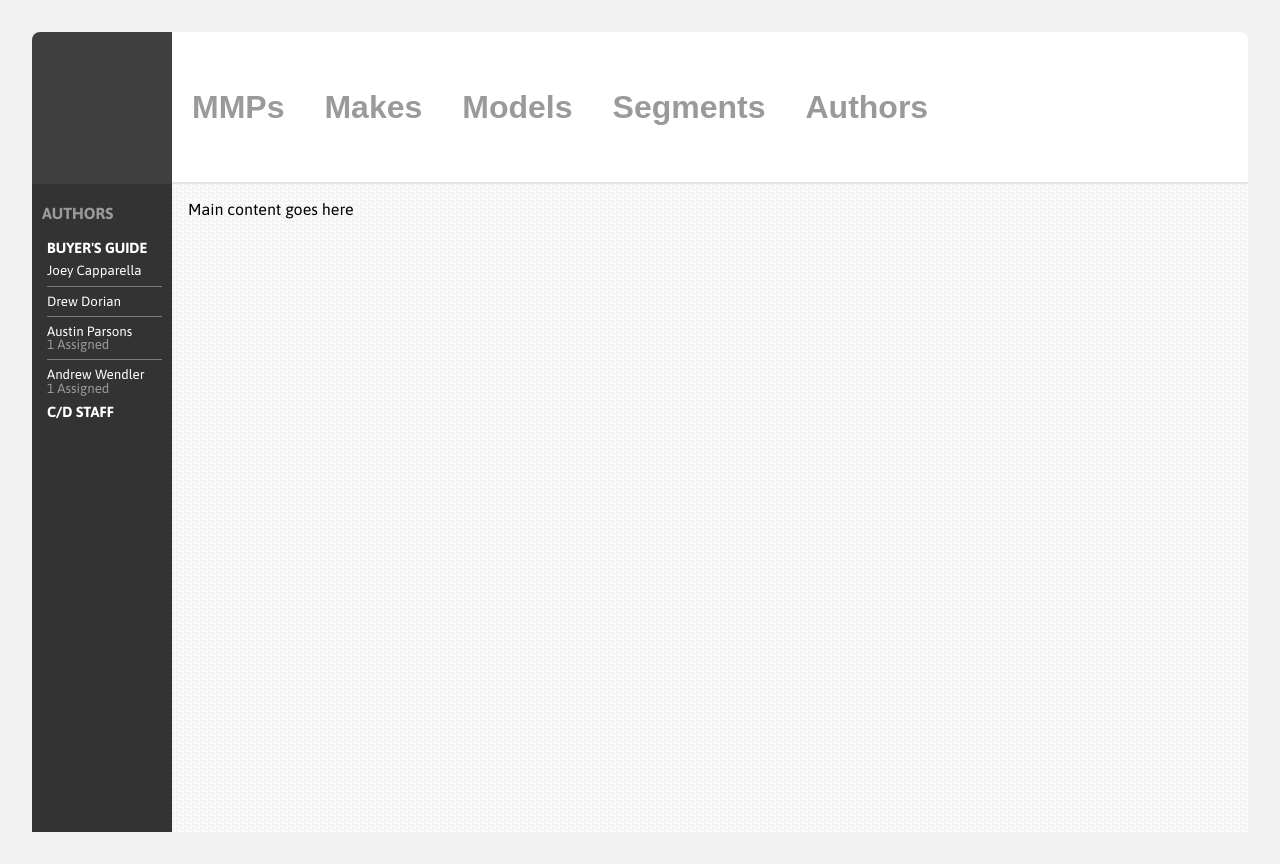
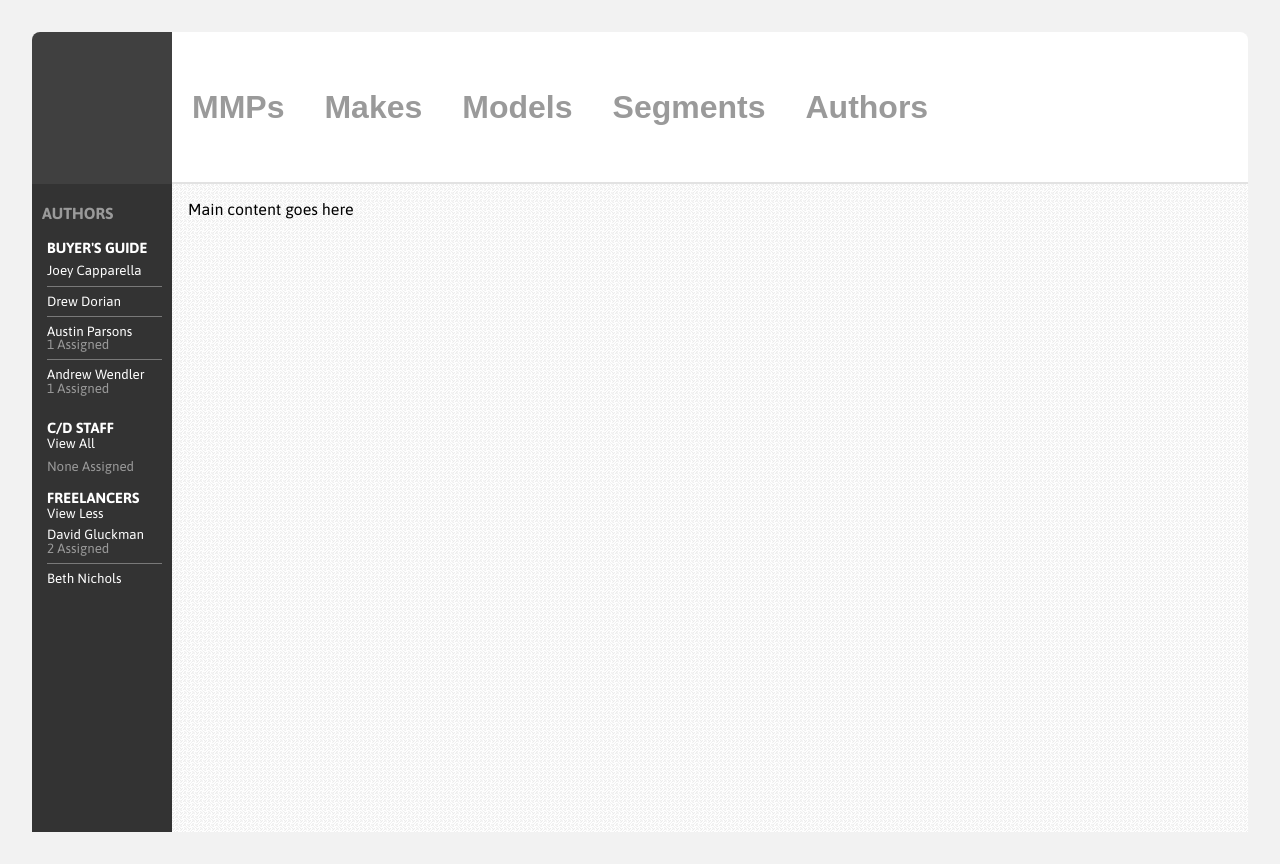
Before and after one commit to andberry89/mmp-tracking, a Vue app: page / in a window 1280 px wide. Built offline with nearby package versions, Linux system fonts and the light colour scheme; a web font is replaced by a local one.

Commit message:
Finished Staff List section of the sidebar.

```diff
--- a/src/App.vue
+++ b/src/App.vue
@@ -34,7 +34,23 @@
         </div>
         <div class="team">
           <h4>C/D Staff</h4>
-          <!-- START HERE-->
+          <div class="non-bg-team">
+            <span class="view-text">View All</span>
+            <span class="none-assigned">None Assigned</span>
+          </div>
+        </div>
+        <div class="team">
+          <h4>Freelancers</h4>
+          <div class="non-bg-team">
+            <span class="view-text">View Less</span>
+          </div>
+          <div class="author">
+            <span class="author-name">David Gluckman</span>
+            <span class="assigned">2 Assigned</span>
+          </div>
+          <div class="author">
+            <span class="author-name">Beth Nichols</span>
+          </div>
         </div>
       </div>
     </aside>
@@ -121,6 +137,9 @@ export default {
       padding-left: 5px;
       font-family: "Asap", sans-serif;
 
+      .team {
+        margin-bottom: 16px;
+
         h4 {
           font-size: 11pt;
           font-weight: 700;
@@ -143,6 +162,24 @@ export default {
 
           .assigned {
             color: var(--color-sidebar-text-subtext);
+          }
+        }
+
+        .non-bg-team {
+          font-size: 10pt;
+          line-height: 1;
+          color: var(--color-sidebar-text);
+          display: flex;
+          flex-flow: column nowrap;
+
+          .view-text {
+            cursor: pointer;
+          }
+
+          .none-assigned {
+            margin-top: 10px;
+            color: var(--color-sidebar-text-subtext);
+          }
         }
       }
     }
```
Lines whose indentation alone changed are shown as unchanged.
